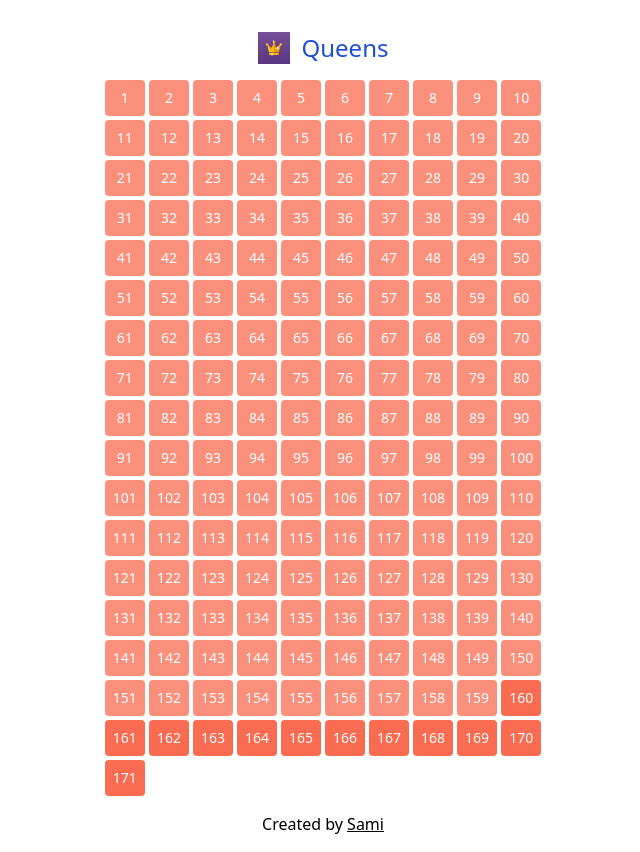
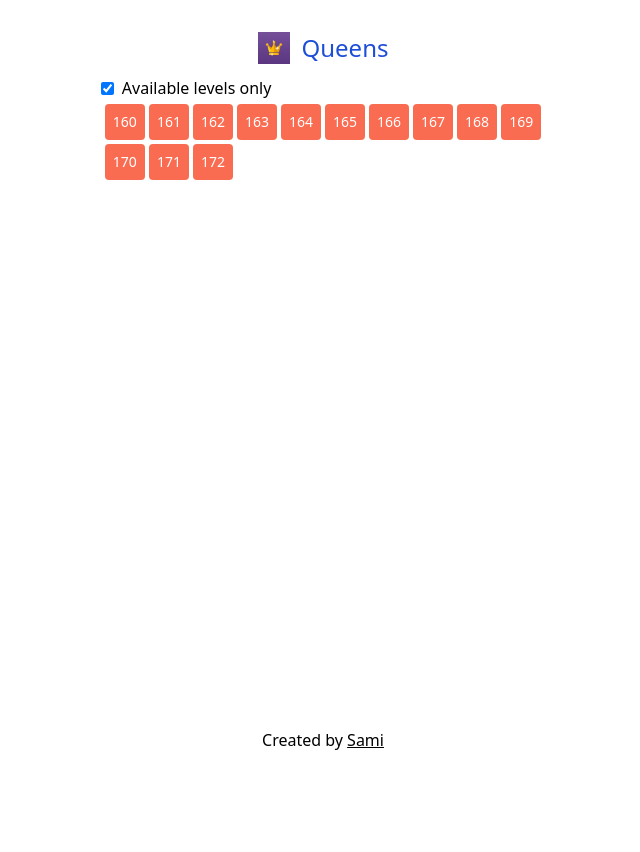
Before and after one commit to samimsu/queens-game-linkedin, a React (Vite) app: page / in a window 1280 px wide. Shown: the whole page, without its empty margins (317-957 px from the left). After the commit the page ends 800 px from the top, so only its background shows below. Built offline with nearby package versions, Linux system fonts and the light colour scheme.

Commit message:
Add level selection filter + level 172

```diff
--- a/src/pages/LevelSelection.jsx
+++ b/src/pages/LevelSelection.jsx
@@ -1,15 +1,31 @@
+import { useState } from "react";
 import { Link } from "react-router-dom";
 import getAvailableLevels from "../utils/getAvailableLevels";
 import queensLogo from "../assets/queens_game_logo.jpeg";
 import RootLayout from "../layouts/RootLayout";
 
+const LevelButton = ({ level, disabled }) => {
+  return (
+    <Link to={`/level/${level}`} key={level}>
+      <button
+        className="rounded p-2 w-full text-white bg-[#F96C51] disabled:opacity-75"
+        disabled={disabled}
+      >
+        {level}
+      </button>
+    </Link>
+  );
+};
+
 const LevelSelection = () => {
-  const totalLevels = 171;
   const availableLevels = getAvailableLevels();
+  const totalLevels = Math.max(...availableLevels);
+
+  const [showOnlyAvailableLevels, setShowOnlyAvailableLevels] = useState(true);
 
   return (
     <RootLayout>
-      <div className="flex flex-col justify-center items-center">
+      <div className="flex flex-col justify-center items-center w-fit mx-auto">
         <div className="flex items-center space-x-3 mt-4 mb-3">
           <img src={queensLogo} width={32} height={32} alt="Queens Logo" />
           <h1 className="text-2xl">
@@ -23,17 +39,36 @@ const LevelSelection = () => {
             </a>
           </h1>
         </div>
+
+        <div className="flex items-center space-x-2 self-start">
+          <input
+            type="checkbox"
+            checked={showOnlyAvailableLevels}
+            onChange={() => setShowOnlyAvailableLevels((prev) => !prev)}
+          />
+          <label>Available levels only</label>
+        </div>
         <div className="grid grid-cols-8 sm:grid-cols-10 gap-1 p-1 text-sm">
-          {Array.from({ length: totalLevels }, (_, i) => i + 1).map((level) => (
-            <Link to={`/level/${level}`} key={level}>
-              <button
-                className="rounded p-2 w-full text-white bg-[#F96C51] disabled:opacity-75"
-                disabled={!availableLevels.includes(level)} // Disable if level doesn't exist
-              >
-                {level}
-              </button>
-            </Link>
-          ))}
+          {(showOnlyAvailableLevels &&
+            availableLevels.map((level) => (
+              <LevelButton
+                key={level}
+                level={level}
+                disabled={!availableLevels.includes(level)}
+              />
+            ))) || (
+            <>
+              {Array.from({ length: totalLevels }, (_, i) => i + 1).map(
+                (level) => (
+                  <LevelButton
+                    key={level}
+                    level={level}
+                    disabled={!availableLevels.includes(level)}
+                  />
+                )
+              )}
+            </>
+          )}
         </div>
       </div>
     </RootLayout>
--- a/src/utils/levels.js
+++ b/src/utils/levels.js
@@ -10,6 +10,7 @@ import level168 from "./levels/level168";
 import level169 from "./levels/level169";
 import level170 from "./levels/level170";
 import level171 from "./levels/level171";
+import level172 from "./levels/level172";
 
 export const levels = {
   level160,
@@ -24,4 +25,5 @@ export const levels = {
   level169,
   level170,
   level171,
+  level172,
 };
--- /dev/null
+++ b/src/utils/levels/level172.js
@@ -0,0 +1,39 @@
+import {
+  altoMain,
+  anakiwa,
+  bittersweet,
+  celadon,
+  chardonnay,
+  lightOrchid,
+  lightWisteria,
+  nomad,
+  saharaSand,
+} from "../colors";
+
+const level172 = {
+  size: 9,
+  colorRegions: [
+    ["A", "B", "B", "B", "C", "D", "D", "D", "D"],
+    ["A", "B", "C", "B", "C", "D", "E", "E", "E"],
+    ["A", "B", "C", "C", "C", "D", "D", "E", "E"],
+    ["A", "F", "F", "F", "G", "G", "G", "E", "E"],
+    ["A", "F", "A", "F", "G", "H", "H", "H", "E"],
+    ["A", "A", "A", "I", "G", "G", "G", "H", "E"],
+    ["I", "I", "I", "I", "I", "I", "H", "H", "E"],
+    ["I", "I", "I", "I", "I", "I", "E", "E", "E"],
+    ["I", "I", "I", "I", "I", "I", "I", "I", "I"],
+  ],
+  regionColors: {
+    A: bittersweet,
+    B: chardonnay,
+    C: anakiwa,
+    D: celadon,
+    E: altoMain,
+    F: lightWisteria,
+    G: saharaSand,
+    H: nomad,
+    I: lightOrchid,
+  },
+};
+
+export default level172;
```
Also changed, not shown: 1 other file (tests, documents, lock files or other folders).
